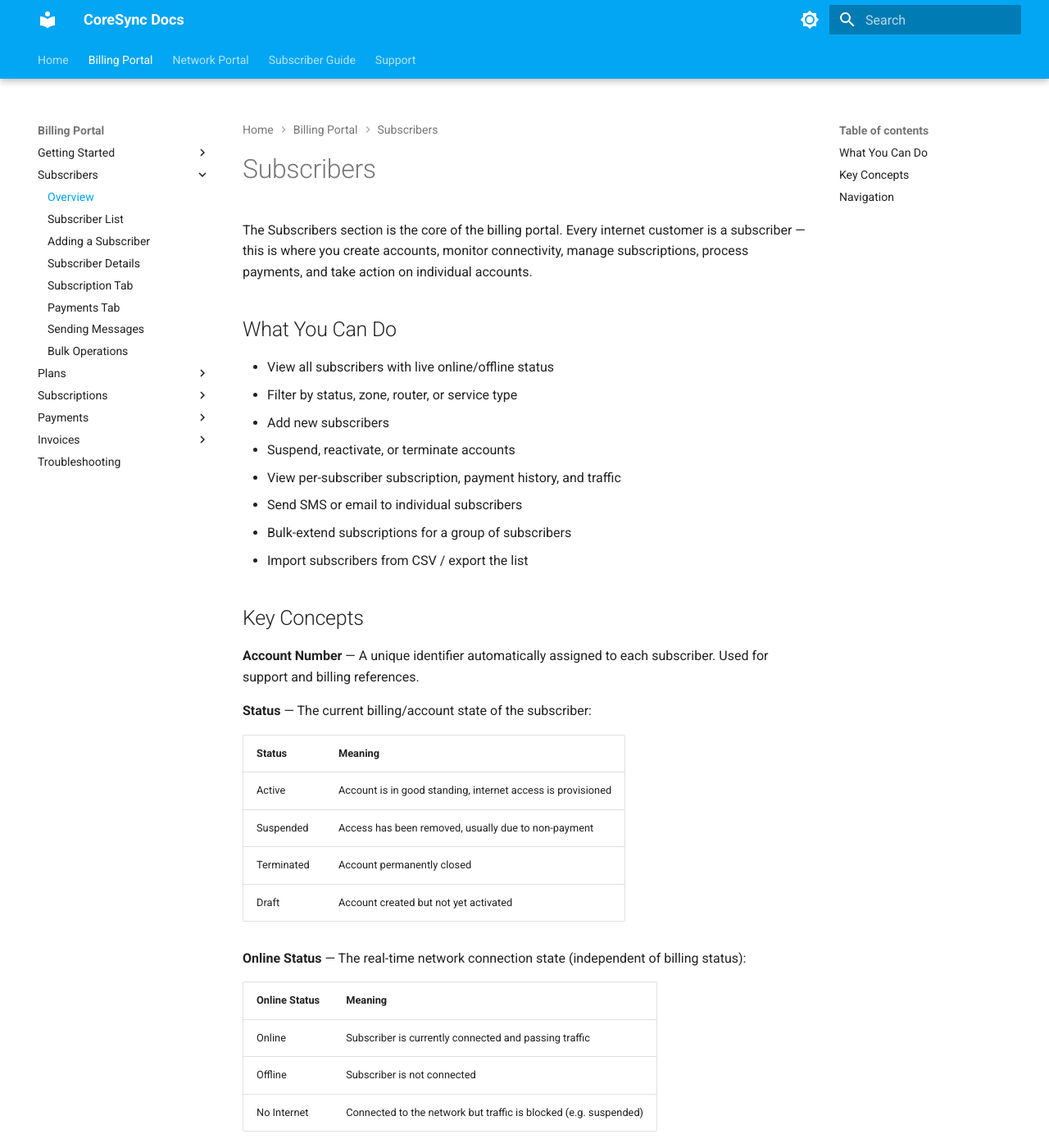
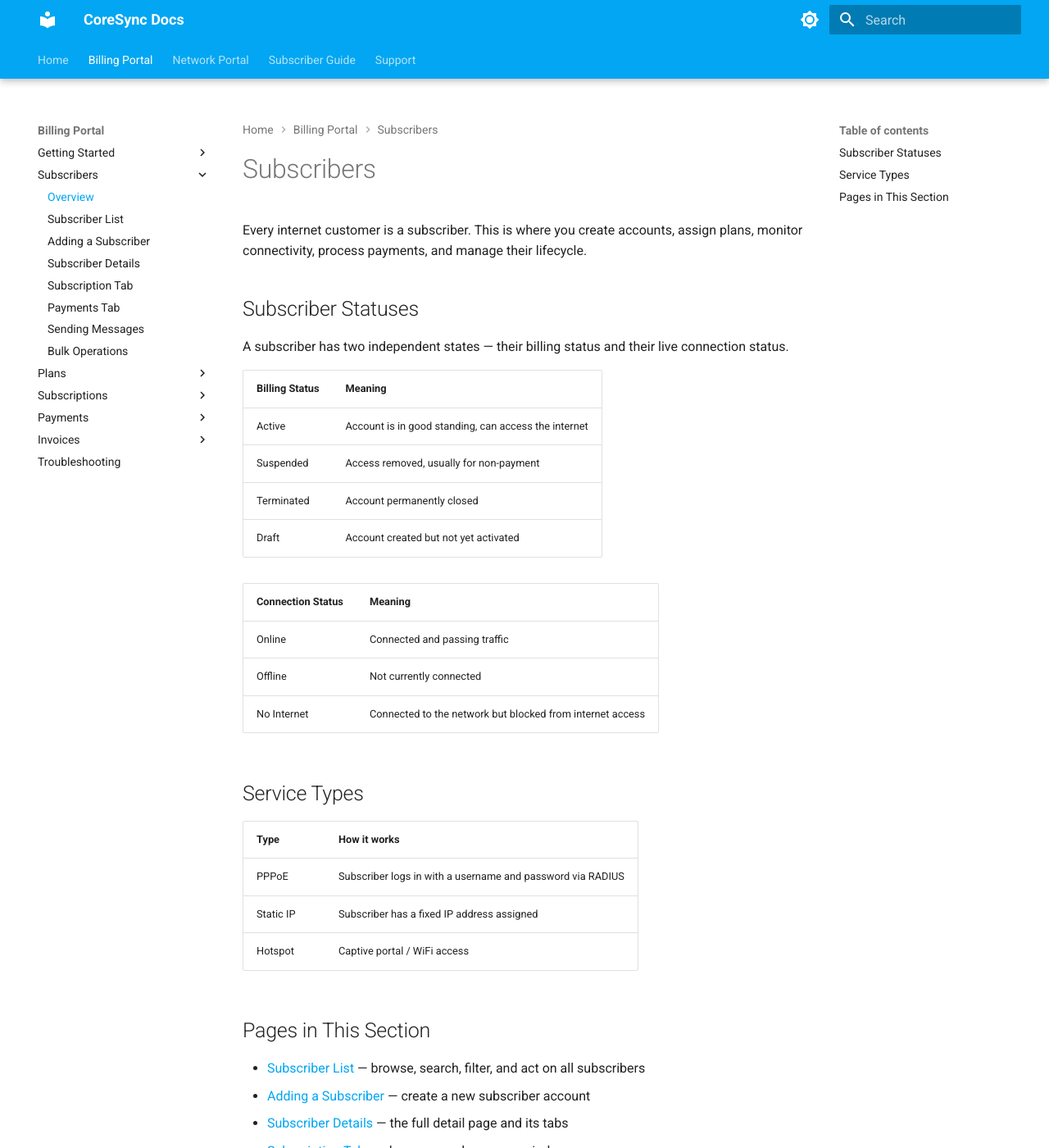
Before and after one commit to albertejuku/avitech-docs, an MkDocs documentation site: the page built from docs/subscribers/index.md, in a window 1280 px wide and 1400 px high. Shown: the whole window at 82% size. Built offline with MkDocs 1.6.1 and Material for MkDocs 9.7.7, drawn with Linux system fonts in a browser that asks for light colours; some of the changed text lies outside the part shown.

Commit message:
refactor: simplify subscribers overview — one intro, three tight tables, nav links
Cut from wordy sections to scannable: what subscribers are, statuses (billing + connection), service types, links to sub-pages.

Co-Authored-By: Claude <noreply@anthropic.com>

```diff
--- a/docs/subscribers/index.md
+++ b/docs/subscribers/index.md
@@ -1,53 +1,38 @@
 # Subscribers
 
-The Subscribers section is the core of the billing portal. Every internet customer is a subscriber — this is where you create accounts, monitor connectivity, manage subscriptions, process payments, and take action on individual accounts.
+Every internet customer is a subscriber. This is where you create accounts, assign plans, monitor connectivity, process payments, and manage their lifecycle.
 
-## What You Can Do
+## Subscriber Statuses
 
-- View all subscribers with live online/offline status
-- Filter by status, zone, router, or service type
-- Add new subscribers
-- Suspend, reactivate, or terminate accounts
-- View per-subscriber subscription, payment history, and traffic
-- Send SMS or email to individual subscribers
-- Bulk-extend subscriptions for a group of subscribers
-- Import subscribers from CSV / export the list
+A subscriber has two independent states — their billing status and their live connection status.
 
-## Key Concepts
-
-**Account Number** — A unique identifier automatically assigned to each subscriber. Used for support and billing references.
-
-**Status** — The current billing/account state of the subscriber:
-
-| Status | Meaning |
+| Billing Status | Meaning |
 |---|---|
-| Active | Account is in good standing, internet access is provisioned |
-| Suspended | Access has been removed, usually due to non-payment |
+| Active | Account is in good standing, can access the internet |
+| Suspended | Access removed, usually for non-payment |
 | Terminated | Account permanently closed |
 | Draft | Account created but not yet activated |
 
-**Online Status** — The real-time network connection state (independent of billing status):
+| Connection Status | Meaning |
+|---|---|
+| Online | Connected and passing traffic |
+| Offline | Not currently connected |
+| No Internet | Connected to the network but blocked from internet access |
 
-| Online Status | Meaning |
+## Service Types
+
+| Type | How it works |
 |---|---|
-| Online | Subscriber is currently connected and passing traffic |
-| Offline | Subscriber is not connected |
-| No Internet | Connected to the network but traffic is blocked (e.g. suspended) |
-
-**Service Type** — The type of network connection:
-
-| Type | Description |
-|---|---|
-| PPPoE | Dial-up style authentication via RADIUS |
-| Static | Fixed IP address assigned to the subscriber |
+| PPPoE | Subscriber logs in with a username and password via RADIUS |
+| Static IP | Subscriber has a fixed IP address assigned |
 | Hotspot | Captive portal / WiFi access |
 
-## Navigation
+## Pages in This Section
 
-- [Subscriber List](list.md) — search, filter, and act on all subscribers
-- [Adding a Subscriber](creating.md) — step-by-step account creation
+- [Subscriber List](list.md) — browse, search, filter, and act on all subscribers
+- [Adding a Subscriber](creating.md) — create a new subscriber account
 - [Subscriber Details](details.md) — the full detail page and its tabs
-- [Subscription Tab](subscription-tab.md) — manage plans, renewals, grace period
+- [Subscription Tab](subscription-tab.md) — plans, renewals, grace period
 - [Payments Tab](payments-tab.md) — per-subscriber payment history
-- [Sending Messages](messaging.md) — SMS and email
-- [Bulk Operations](bulk-operations.md) — extend subscriptions, push static routes
+- [Sending Messages](messaging.md) — SMS and email to subscribers
+- [Bulk Operations](bulk-operations.md) — extend subscriptions, import, export
```
